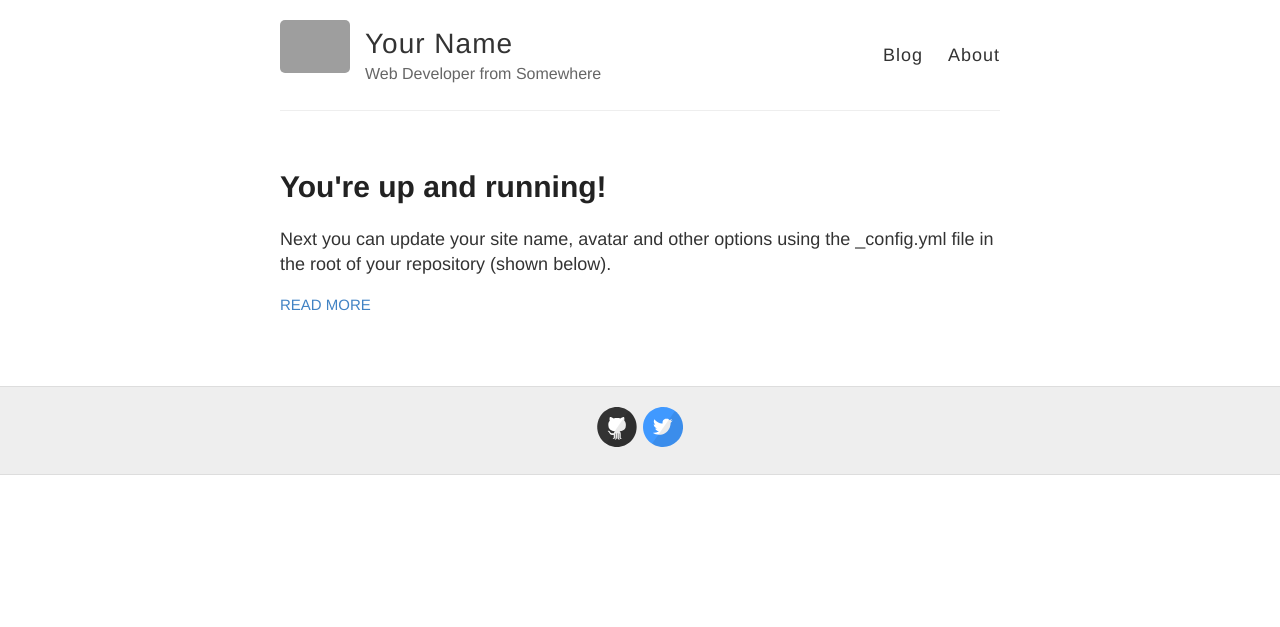
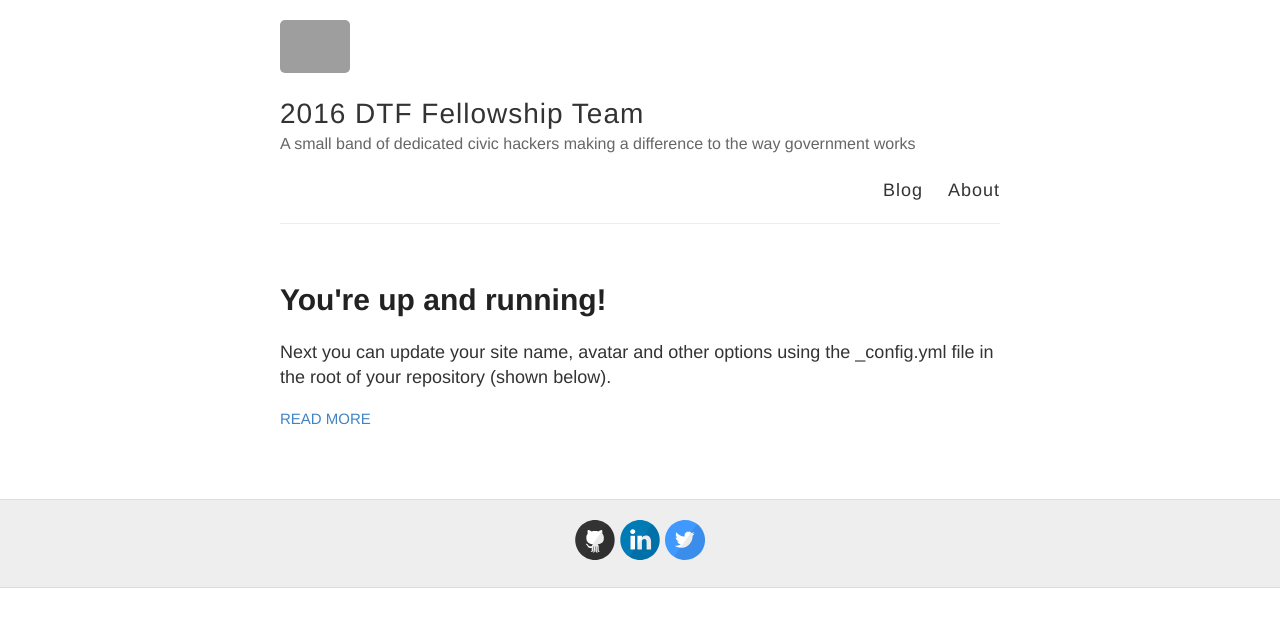
Before and after one commit to CodeforAustralia/DTF-Blog, a Jekyll site: the page built from index.html, in a window 1280 px wide. Shown: the top 627 px of the page. Built offline with Jekyll 4.4.1, drawn with Linux system fonts in a browser that asks for light colours; grey boxes are pictures that could not be loaded.

Commit message:
added team details

```diff
--- a/_config.yml
+++ b/_config.yml
@@ -3,13 +3,13 @@
 #
 
 # Name of your site (displayed in the header)
-name: Your Name
+name: 2016 DTF Fellowship Team
 
 # Short bio or description (displayed in the header)
-description: Web Developer from Somewhere
+description: A small band of dedicated civic hackers making a difference to the way government works
 
 # URL of your avatar or profile pic (you could use your GitHub profile pic)
-avatar: https://raw.githubusercontent.com/barryclark/jekyll-now/master/images/jekyll-logo.png
+avatar: https://drive.google.com/open?id=0B6ZxVGXKFAbrM3RzMjhpelBOdDA
 
 #
 # Flags below are optional
@@ -21,12 +21,12 @@ footer-links:
   email:
   facebook:
   flickr:
-  github: barryclark/jekyll-now
+  github: CodeforAustralia/DTF-Blog
   instagram:
-  linkedin:
+  linkedin: https://www.linkedin.com/company/code-for-australia
   pinterest:
   rss: # just type anything here for a working RSS icon
-  twitter: jekyllrb
+  twitter: CodeforAus
   stackoverflow: # your stackoverflow profile, e.g. "users/50476/bart-kiers"
   youtube: # channel/<your_long_string> or user/<user-name>
   googleplus: # anything in your profile username that comes after plus.google.com/
@@ -47,7 +47,7 @@ url:
 # (http://yourusername.github.io/repository-name)
 # and NOT your User repository (http://yourusername.github.io)
 # then add in the baseurl here, like this: "/repository-name"
-baseurl: ""
+baseurl: "/DTF-Blog"
 
 #
 # !! You don't need to change any of the configuration flags below !!
```
